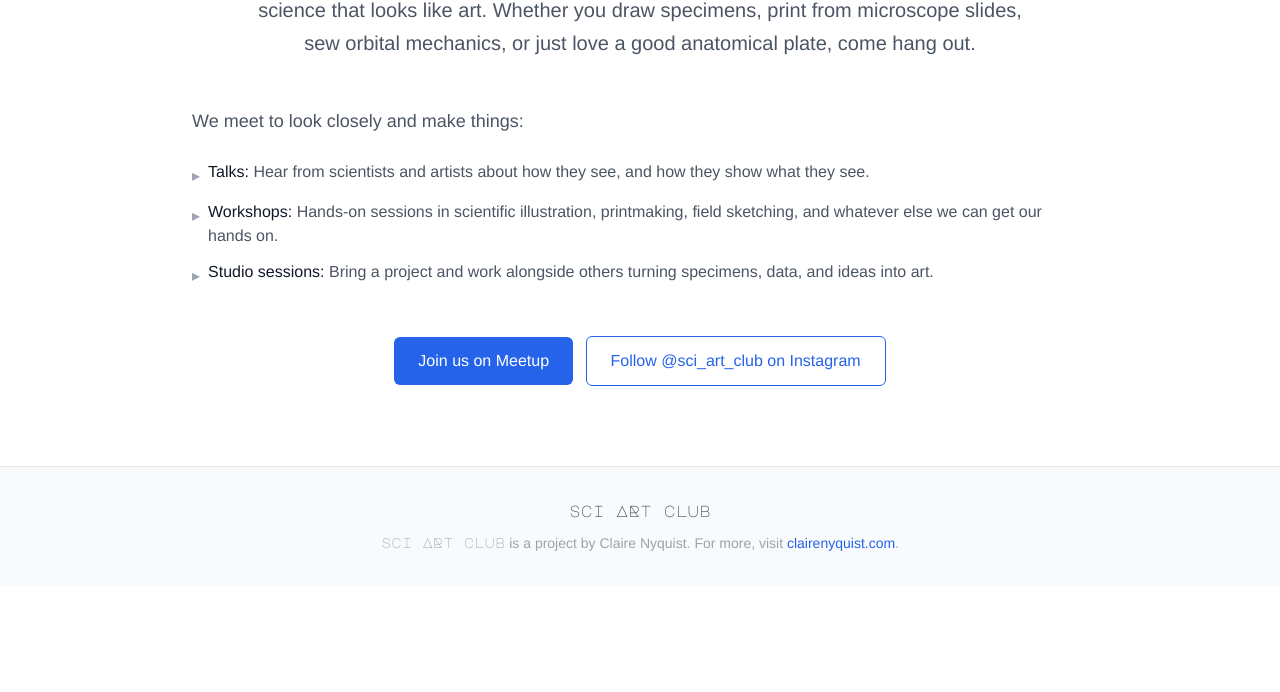
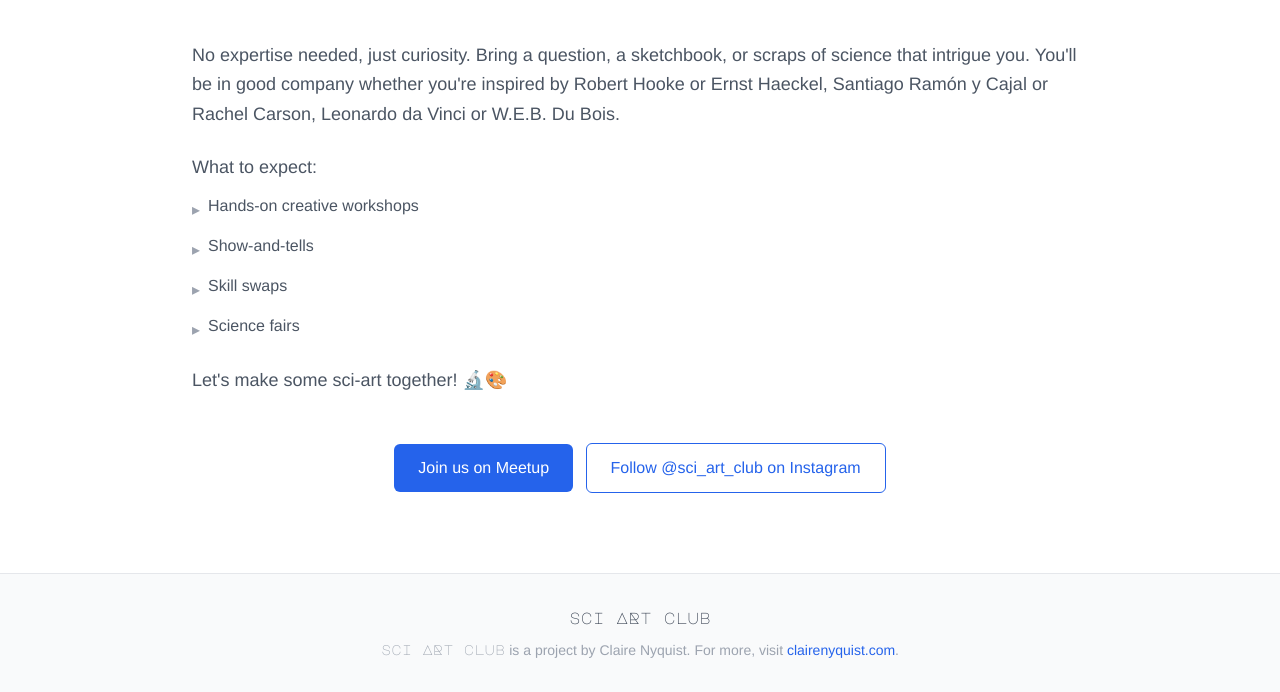
Before and after one commit to cnyke/sciartclub, an Astro site: page / in a window 1280 px wide. Shown: the part 973-1665 px from the top of the page. Before the commit the page ends 1558 px from the top, so only its background shows below. Built offline with nearby package versions, Linux system fonts and the light colour scheme; Astro itself is replaced by a stand-in of ours.

Commit message:
Update homepage copy: new intro, inspirations, what to expect
Co-Authored-By: Claude Opus 5.5 <noreply@anthropic.com>
Claude-Session: https://claude.ai/code/session_01DNsK9C28X9qGUJvREmyMVp

```diff
--- a/src/pages/index.astro
+++ b/src/pages/index.astro
@@ -26,38 +26,42 @@ import Layout from "../layouts/Layout.astro";
                 </p>
             </div>
             <p class="text-xl text-gray-600 max-w-3xl mx-auto leading-relaxed">
-                <span class="font-majormono">sci ARt club</span> is a community for
-                people who make art about science, and science that looks like art.
-                Whether you draw specimens, print from microscope slides, sew
-                orbital mechanics, or just love a good anatomical plate, come hang out.
+                Come draw, research, write, and make something about the world with us.
             </p>
         </div>
 
         <!-- About Section -->
         <div class="max-w-4xl mx-auto mb-12">
             <p class="text-lg text-gray-600 leading-relaxed mb-6">
-                We meet to look closely and make things:
+                No expertise needed, just curiosity. Bring a question, a sketchbook,
+                or scraps of science that intrigue you. You'll be in good company
+                whether you're inspired by Robert Hooke or Ernst Haeckel, Santiago
+                Ramón y Cajal or Rachel Carson, Leonardo da Vinci or W.E.B. Du Bois.
+            </p>
+            <p class="text-lg text-gray-600 leading-relaxed mb-3">
+                What to expect:
             </p>
             <ul class="space-y-3 text-gray-600 mb-6">
                 <li class="flex items-start gap-2">
                     <span class="mt-1 text-gray-400">&#x25B8;</span>
-                    <span><strong class="text-gray-900">Talks:</strong> Hear from
-                        scientists and artists about how they see, and how they
-                        show what they see.</span>
+                    <span>Hands-on creative workshops</span>
                 </li>
                 <li class="flex items-start gap-2">
                     <span class="mt-1 text-gray-400">&#x25B8;</span>
-                    <span><strong class="text-gray-900">Workshops:</strong> Hands-on
-                        sessions in scientific illustration, printmaking, field
-                        sketching, and whatever else we can get our hands on.</span>
+                    <span>Show-and-tells</span>
                 </li>
                 <li class="flex items-start gap-2">
                     <span class="mt-1 text-gray-400">&#x25B8;</span>
-                    <span><strong class="text-gray-900">Studio sessions:</strong>
-                        Bring a project and work alongside others turning
-                        specimens, data, and ideas into art.</span>
+                    <span>Skill swaps</span>
+                </li>
+                <li class="flex items-start gap-2">
+                    <span class="mt-1 text-gray-400">&#x25B8;</span>
+                    <span>Science fairs</span>
                 </li>
             </ul>
+            <p class="text-lg text-gray-600 leading-relaxed">
+                Let's make some sci-art together! 🔬🎨
+            </p>
         </div>
 
         <!-- Join -->
```
